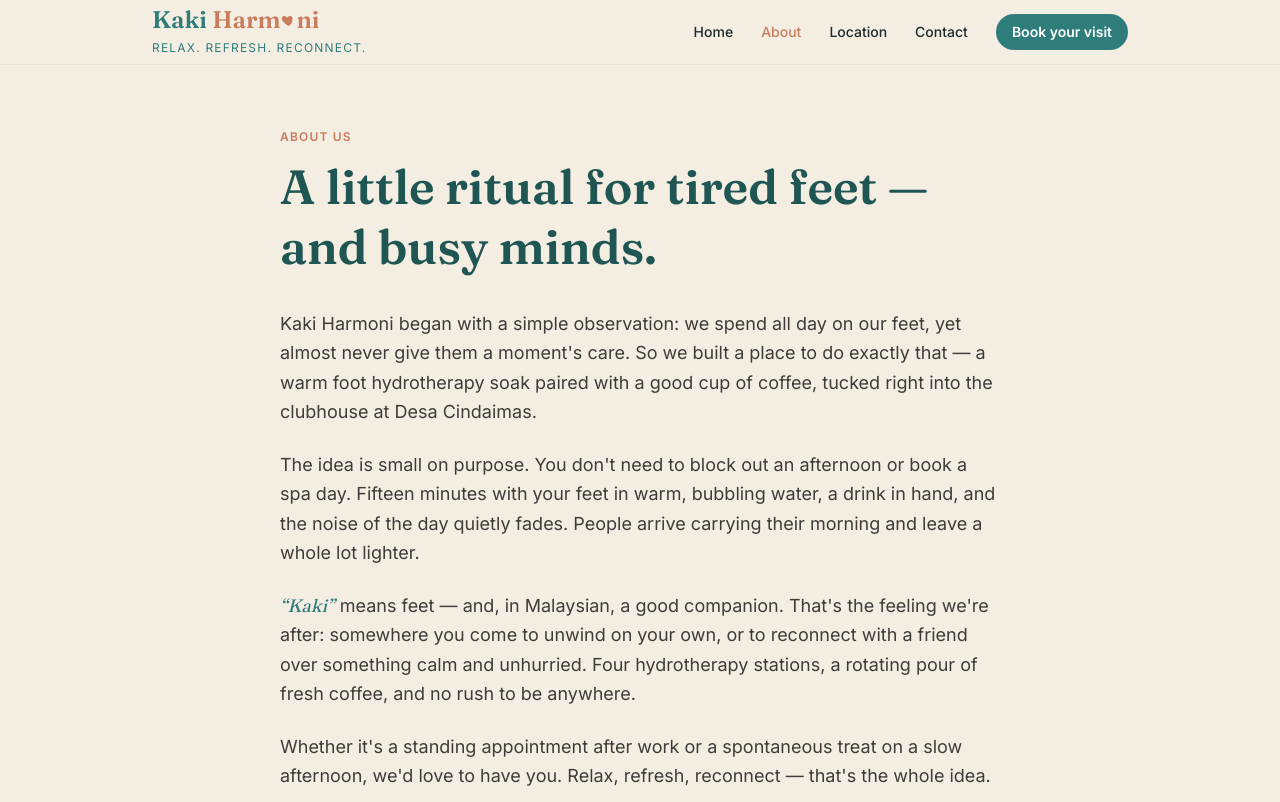
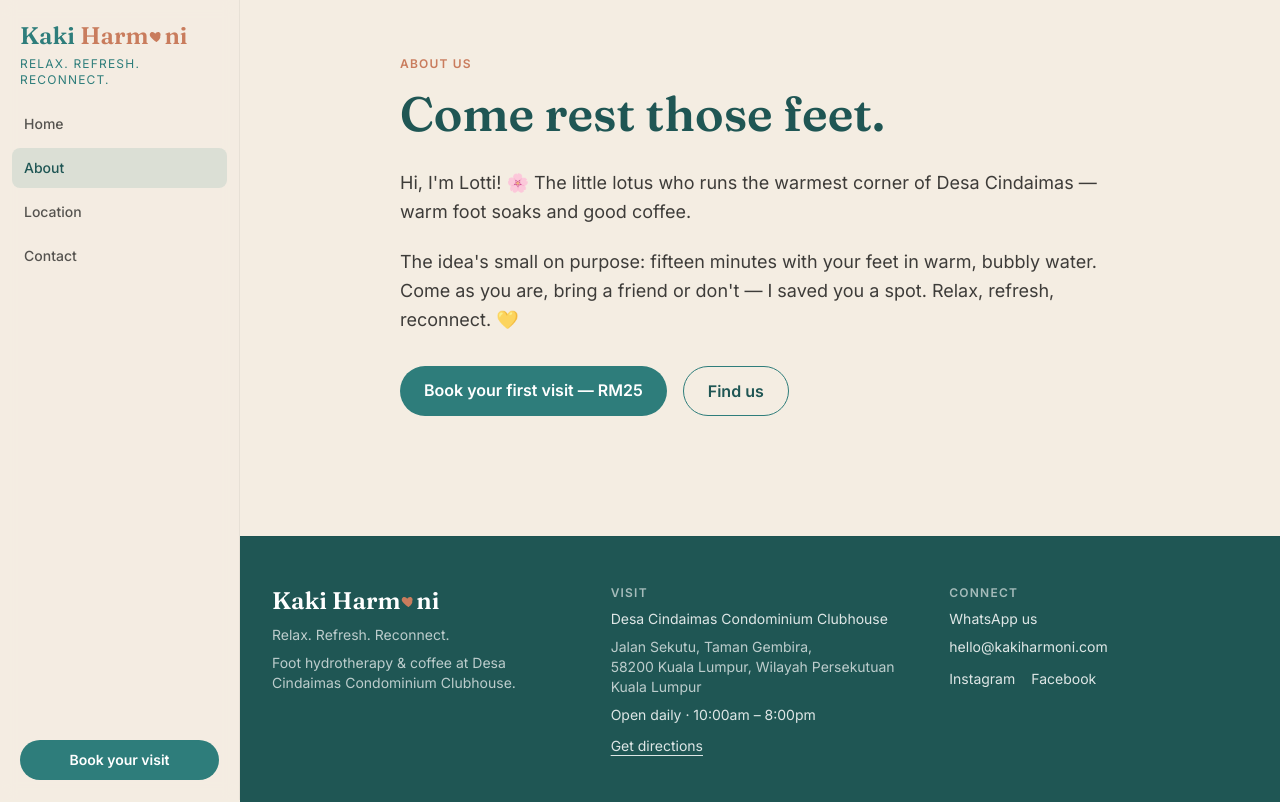
Before and after one commit to hewleeling-hub/kaki-harmoni, a Next.js app: page /about in a window 1280 px wide. Shown: the top 802 px of the page. Built offline with nearby package versions, Linux system fonts and the light colour scheme.

Commit message:
Public site: left sidebar nav, Lotti About copy, new email, footer logo + company details

```diff
--- a/app/about/page.tsx
+++ b/app/about/page.tsx
@@ -13,7 +13,8 @@ export default function AboutPage() {
   return (
     <>
       <SiteNav />
-      <main className="mx-auto max-w-3xl px-6 py-16">
+      <div className="md:pl-60">
+      <main className="mx-auto max-w-3xl px-6 py-10 md:py-14">
         <p className="uppercase tracking-widest text-xs font-semibold" style={{ color: "var(--clay)" }}>
           About us
         </p>
@@ -21,39 +22,22 @@ export default function AboutPage() {
           className="font-display text-4xl md:text-5xl font-semibold leading-tight mt-3"
           style={{ color: "var(--lagoon-dark)" }}
         >
-          A little ritual for tired feet — and busy minds.
+          Come rest those feet.
         </h1>
 
-        <div className="mt-8 space-y-6 text-lg leading-relaxed text-black/75">
+        <div className="mt-6 space-y-5 text-lg leading-relaxed text-black/75">
           <p>
-            Kaki Harmoni began with a simple observation: we spend all day on our
-            feet, yet almost never give them a moment&apos;s care. So we built a place to
-            do exactly that — a warm foot hydrotherapy soak paired with a good cup
-            of coffee, tucked right into the clubhouse at Desa Cindaimas.
+            Hi, I&apos;m Lotti! 🌸 The little lotus who runs the warmest corner of Desa
+            Cindaimas — warm foot soaks and good coffee.
           </p>
           <p>
-            The idea is small on purpose. You don&apos;t need to block out an afternoon or
-            book a spa day. Fifteen minutes with your feet in warm, bubbling water,
-            a drink in hand, and the noise of the day quietly fades. People arrive
-            carrying their morning and leave a whole lot lighter.
-          </p>
-          <p>
-            <span className="font-display italic" style={{ color: "var(--lagoon)" }}>
-              &ldquo;Kaki&rdquo;
-            </span>{" "}
-            means feet — and, in Malaysian, a good companion. That&apos;s the feeling
-            we&apos;re after: somewhere you come to unwind on your own, or to reconnect
-            with a friend over something calm and unhurried. Four hydrotherapy
-            stations, a rotating pour of fresh coffee, and no rush to be anywhere.
-          </p>
-          <p>
-            Whether it&apos;s a standing appointment after work or a spontaneous treat on
-            a slow afternoon, we&apos;d love to have you. Relax, refresh, reconnect — that&apos;s
-            the whole idea.
+            The idea&apos;s small on purpose: fifteen minutes with your feet in warm,
+            bubbly water. Come as you are, bring a friend or don&apos;t — I saved you a
+            spot. Relax, refresh, reconnect. 💛
           </p>
         </div>
 
-        <div className="mt-12 flex flex-wrap gap-4">
+        <div className="mt-8 flex flex-wrap gap-4">
           <Link
             href="/"
             className="rounded-full px-6 py-3 text-white font-semibold transition-opacity hover:opacity-90"
@@ -71,6 +55,7 @@ export default function AboutPage() {
         </div>
       </main>
       <SiteFooter />
+      </div>
     </>
   );
 }
--- a/app/contact/page.tsx
+++ b/app/contact/page.tsx
@@ -7,10 +7,10 @@ import { BUSINESS_WHATSAPP_NUMBER, whatsAppLink } from "@/lib/whatsapp";
 export const metadata: Metadata = {
   title: "Contact — Kaki Harmoni",
   description:
-    "Get in touch with Kaki Harmoni — message us on WhatsApp, email kakiharmoni@gmail.com, or follow along on Instagram and Facebook.",
+    "Get in touch with Kaki Harmoni — message us on WhatsApp, email hello@kakiharmoni.com, or follow along on Instagram and Facebook.",
 };
 
-const EMAIL = "kakiharmoni@gmail.com";
+const EMAIL = "hello@kakiharmoni.com";
 const IG_URL = "https://www.instagram.com/kakiharmoni/";
 const FB_URL = "https://facebook.com/KakiHarmoni";
 
@@ -58,6 +58,7 @@ export default function ContactPage() {
   return (
     <>
       <SiteNav />
+      <div className="md:pl-60">
       <main className="mx-auto max-w-3xl px-6 py-16">
         <p className="uppercase tracking-widest text-xs font-semibold" style={{ color: "var(--clay)" }}>
           Contact
--- a/app/location/page.tsx
+++ b/app/location/page.tsx
@@ -28,6 +28,7 @@ export default function LocationPage() {
   return (
     <>
       <SiteNav />
+      <div className="md:pl-60">
       <main className="mx-auto max-w-5xl px-6 py-16">
         <p className="uppercase tracking-widest text-xs font-semibold" style={{ color: "var(--clay)" }}>
           Location &amp; hours
@@ -106,6 +107,7 @@ export default function LocationPage() {
         </div>
       </main>
       <SiteFooter />
+      </div>
     </>
   );
 }
--- a/app/page.tsx
+++ b/app/page.tsx
@@ -7,6 +7,7 @@ export default function Home() {
   return (
     <>
       <SiteNav />
+      <div className="md:pl-60">
       <main className="flex items-center justify-center p-6 py-16 md:py-24">
       <div className="w-full max-w-4xl grid md:grid-cols-2 gap-10 items-center">
         <div className="space-y-4">
@@ -29,6 +30,7 @@ export default function Home() {
       </div>
       </main>
       <SiteFooter />
+      </div>
     </>
   );
 }
--- a/app/site-footer.tsx
+++ b/app/site-footer.tsx
@@ -3,7 +3,7 @@ import { BUSINESS_WHATSAPP_NUMBER, whatsAppLink } from "@/lib/whatsapp";
 
 const IG_URL = "https://www.instagram.com/kakiharmoni/";
 const FB_URL = "https://facebook.com/KakiHarmoni";
-const EMAIL = "kakiharmoni@gmail.com";
+const EMAIL = "hello@kakiharmoni.com";
 
 export default function SiteFooter() {
   const year = new Date().getFullYear();
@@ -16,7 +16,24 @@ export default function SiteFooter() {
     <footer className="border-t border-black/5 mt-16" style={{ backgroundColor: "var(--lagoon-dark)" }}>
       <div className="mx-auto max-w-5xl px-6 py-12 grid gap-10 md:grid-cols-3 text-white/85">
         <div className="space-y-2">
-          <p className="font-display text-2xl font-semibold text-white">Kaki Harmoni</p>
+          <p className="font-display text-2xl font-semibold text-white" aria-label="Kaki Harmoni">
+            Kaki Harm
+            <svg
+              viewBox="0 0 24 24"
+              aria-hidden="true"
+              style={{
+                display: "inline-block",
+                width: "0.62em",
+                height: "0.62em",
+                verticalAlign: "baseline",
+                margin: "0 0.02em",
+                fill: "var(--clay)",
+              }}
+            >
+              <path d="M12 21s-7.55-4.87-10.1-9.4C0.35 9.05 1.6 4.9 5.4 4.9c2.05 0 3.45 1.15 4.6 2.75C11.15 6.05 12.55 4.9 14.6 4.9c3.8 0 5.05 4.15 3.5 6.7C19.55 16.13 12 21 12 21z" />
+            </svg>
+            ni
+          </p>
           <p className="text-sm text-white/70">Relax. Refresh. Reconnect.</p>
           <p className="text-sm text-white/70 max-w-xs">
             Foot hydrotherapy &amp; coffee at Desa Cindaimas Condominium Clubhouse.
@@ -26,6 +43,11 @@ export default function SiteFooter() {
         <div className="space-y-2">
           <p className="uppercase tracking-widest text-xs font-semibold text-white/60">Visit</p>
           <p className="text-sm">Desa Cindaimas Condominium Clubhouse</p>
+          <p className="text-sm text-white/70">
+            Jalan Sekutu, Taman Gembira,
+            <br />
+            58200 Kuala Lumpur, Wilayah Persekutuan Kuala Lumpur
+          </p>
           <p className="text-sm">Open daily · 10:00am – 8:00pm</p>
           <Link href="/location" className="text-sm underline underline-offset-4 hover:text-white">
             Get directions
@@ -53,7 +75,7 @@ export default function SiteFooter() {
 
       <div className="border-t border-white/10">
         <div className="mx-auto max-w-5xl px-6 py-5 flex flex-col sm:flex-row gap-2 justify-between text-xs text-white/50">
-          <p>© {year} Kaki Harmoni. All rights reserved.</p>
+          <p>© {year} AQUAHARMONI SDN BHD (SSM No. 202601020397). All rights reserved.</p>
           <div className="flex gap-4">
             <Link href="/about" className="hover:text-white/80">About</Link>
             <Link href="/contact" className="hover:text-white/80">Contact</Link>
--- a/app/site-nav.tsx
+++ b/app/site-nav.tsx
@@ -19,81 +19,97 @@ export default function SiteNav() {
   const isActive = (href: string) =>
     href === "/" ? pathname === "/" : pathname.startsWith(href);
 
-  return (
-    <header className="sticky top-0 z-40 bg-[var(--cream)]/90 backdrop-blur border-b border-black/5">
-      <nav className="mx-auto max-w-5xl px-6 h-16 flex items-center justify-between">
-        <Link href="/" aria-label="Kaki Harmoni home" onClick={() => setOpen(false)}>
+  const close = () => setOpen(false);
+
+  const panel = (
+    <div className="flex flex-col h-full">
+      <div className="px-5 pt-6 pb-4">
+        <Link href="/" onClick={close} aria-label="Kaki Harmoni home">
           <Logo size="sm" />
         </Link>
+      </div>
 
-        <div className="hidden md:flex items-center gap-7">
+      <div className="flex-1 px-3 space-y-1">
         {links.map((l) => (
           <Link
             key={l.href}
             href={l.href}
-              className="text-sm font-medium transition-colors"
-              style={{ color: isActive(l.href) ? "var(--clay)" : "var(--ink)" }}
+            onClick={close}
+            className="block px-3 py-2.5 rounded-lg text-sm font-medium transition"
+            style={
+              isActive(l.href)
+                ? { background: "rgba(46,125,123,0.12)", color: "var(--lagoon-dark)" }
+                : { color: "rgba(0,0,0,0.65)" }
+            }
           >
             {l.label}
           </Link>
         ))}
+      </div>
+
+      <div className="px-5 py-5">
         <Link
           href="/"
-            className="text-sm font-semibold rounded-full px-4 py-2 text-white transition-opacity hover:opacity-90"
+          onClick={close}
+          className="block text-center text-sm font-semibold rounded-full px-4 py-2.5 text-white transition-opacity hover:opacity-90"
           style={{ backgroundColor: "var(--lagoon)" }}
         >
           Book your visit
         </Link>
       </div>
+    </div>
+  );
 
+  return (
+    <>
+      {/* Desktop: fixed left sidebar */}
+      <aside className="hidden md:flex fixed inset-y-0 left-0 w-60 bg-[var(--cream)]/95 backdrop-blur border-r border-black/5 flex-col z-40">
+        {panel}
+      </aside>
+
+      {/* Mobile: top bar + hamburger */}
+      <header className="md:hidden sticky top-0 z-40 flex items-center justify-between bg-[var(--cream)]/90 backdrop-blur border-b border-black/5 px-4 h-16">
+        <Link href="/" onClick={close} aria-label="Kaki Harmoni home">
+          <Logo size="sm" />
+        </Link>
         <button
           type="button"
-          className="md:hidden inline-flex items-center justify-center w-10 h-10 rounded-lg"
-          aria-label={open ? "Close menu" : "Open menu"}
-          aria-expanded={open}
-          onClick={() => setOpen((v) => !v)}
+          onClick={() => setOpen(true)}
+          aria-label="Open menu"
+          className="p-2 rounded-lg border border-black/10"
           style={{ color: "var(--lagoon-dark)" }}
         >
           <svg width="22" height="22" viewBox="0 0 24 24" fill="none" stroke="currentColor" strokeWidth="2" strokeLinecap="round">
-            {open ? (
-              <>
-                <line x1="6" y1="6" x2="18" y2="18" />
-                <line x1="6" y1="18" x2="18" y2="6" />
-              </>
-            ) : (
-              <>
             <line x1="3" y1="7" x2="21" y2="7" />
             <line x1="3" y1="12" x2="21" y2="12" />
             <line x1="3" y1="17" x2="21" y2="17" />
-              </>
-            )}
           </svg>
         </button>
-      </nav>
+      </header>
 
+      {/* Mobile drawer */}
       {open && (
-        <div className="md:hidden border-t border-black/5 bg-[var(--cream)] px-6 py-4 space-y-1">
-          {links.map((l) => (
-            <Link
-              key={l.href}
-              href={l.href}
-              onClick={() => setOpen(false)}
-              className="block py-2 text-base font-medium"
-              style={{ color: isActive(l.href) ? "var(--clay)" : "var(--ink)" }}
+        <div className="md:hidden fixed inset-0 z-50">
+          <div className="absolute inset-0 bg-black/30" onClick={close} />
+          <div className="absolute inset-y-0 left-0 w-64 bg-[var(--cream)] shadow-xl flex flex-col">
+            <div className="flex justify-end p-3">
+              <button
+                type="button"
+                onClick={close}
+                aria-label="Close menu"
+                className="p-2 rounded-lg border border-black/10"
+                style={{ color: "var(--lagoon-dark)" }}
               >
-              {l.label}
-            </Link>
-          ))}
-          <Link
-            href="/"
-            onClick={() => setOpen(false)}
-            className="mt-2 block text-center text-base font-semibold rounded-full px-4 py-2.5 text-white"
-            style={{ backgroundColor: "var(--lagoon)" }}
-          >
-            Book your visit
-          </Link>
+                <svg width="18" height="18" viewBox="0 0 24 24" fill="none" stroke="currentColor" strokeWidth="2" strokeLinecap="round">
+                  <line x1="5" y1="5" x2="19" y2="19" />
+                  <line x1="19" y1="5" x2="5" y2="19" />
+                </svg>
+              </button>
+            </div>
+            <div className="flex-1 -mt-6">{panel}</div>
+          </div>
         </div>
       )}
-    </header>
+    </>
   );
 }
```
Lines whose indentation alone changed are shown as unchanged.
